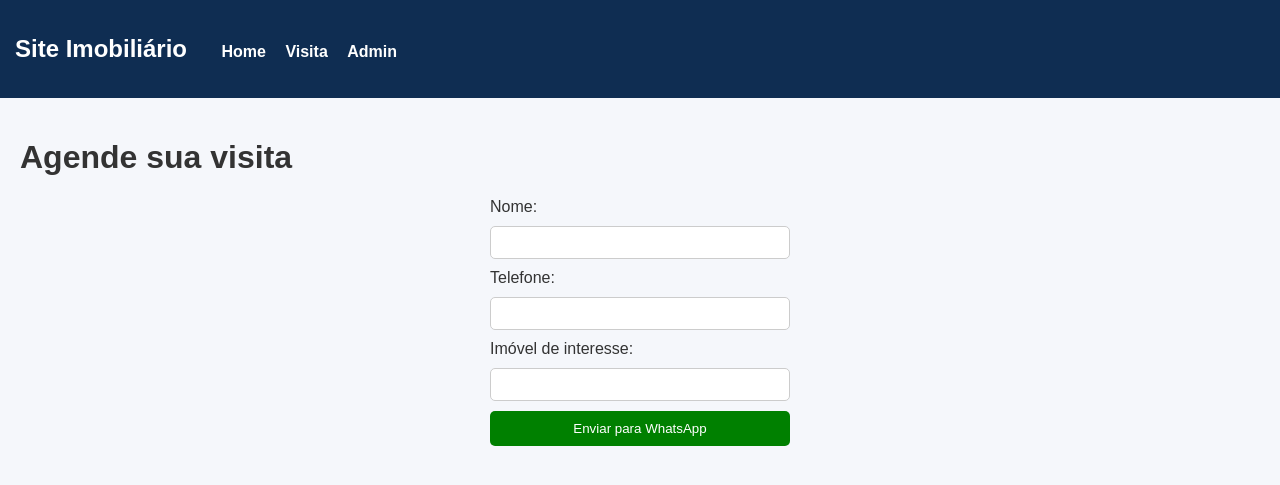
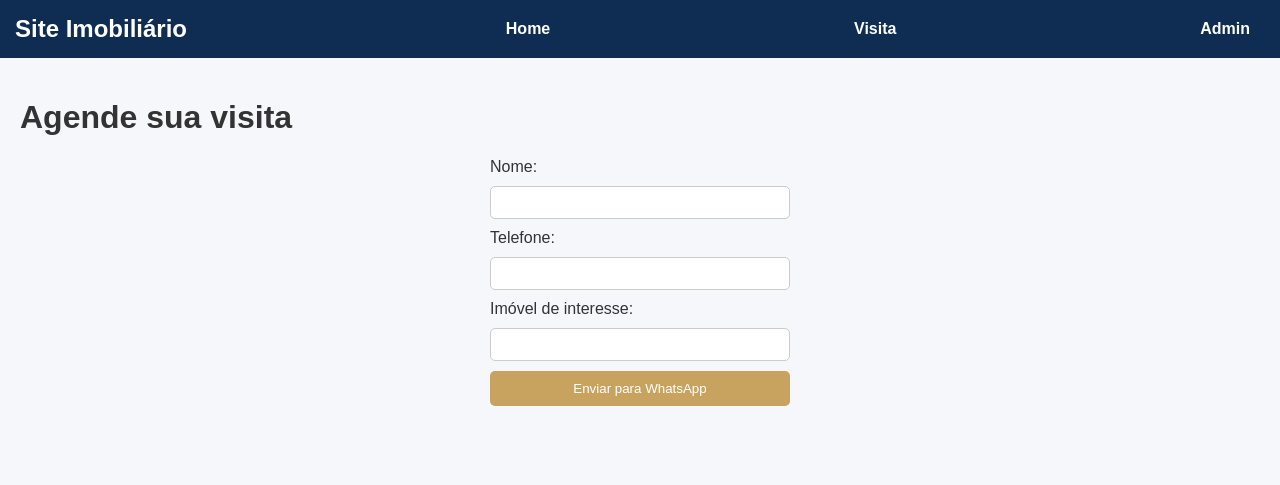
Before and after one commit to dinaflima-ui/dl-imoveis, a Flask app: page /visita in a window 1280 px wide. Shown: the top 485 px of the page. Run offline with Flask 3, Linux system fonts and the light colour scheme.

```diff
--- a/static/style.css
+++ b/static/style.css
@@ -14,7 +14,7 @@ body {
 ========================= */
 
 .hero {
-    background: url("https://images.unsplash.com/photo-1507089947368-19c1da9775ae") center/cover no-repeat;
+    background: url("https://images.unsplash.com/photo-1542314831-068cd1dbfeeb") center/cover no-repeat;
     color: white;
     text-align: center;
     padding: 140px 20px;
@@ -281,7 +281,7 @@ body {
 
 .form-visita button {
     padding: 10px;
-    background: green;
+   background: #C8A35F;
     color: white;
     border: none;
     cursor: pointer;
@@ -289,5 +289,28 @@ body {
 }
 
 .form-visita button:hover {
-    background: darkgreen;
+    background: #a8843d;
 }
+header {
+    background: #0F2D52;
+    padding: 15px 30px;
+    display: flex;
+    align-items: center;
+    justify-content: space-between;
+}
+
+header h2 {
+    color: white;
+    margin: 0;
+}
+
+header a {
+    color: white;
+    text-decoration: none;
+    margin-left: 15px;
+    font-weight: bold;
+}
+
+header a:hover {
+    color: #C8A35F;
+}
```
